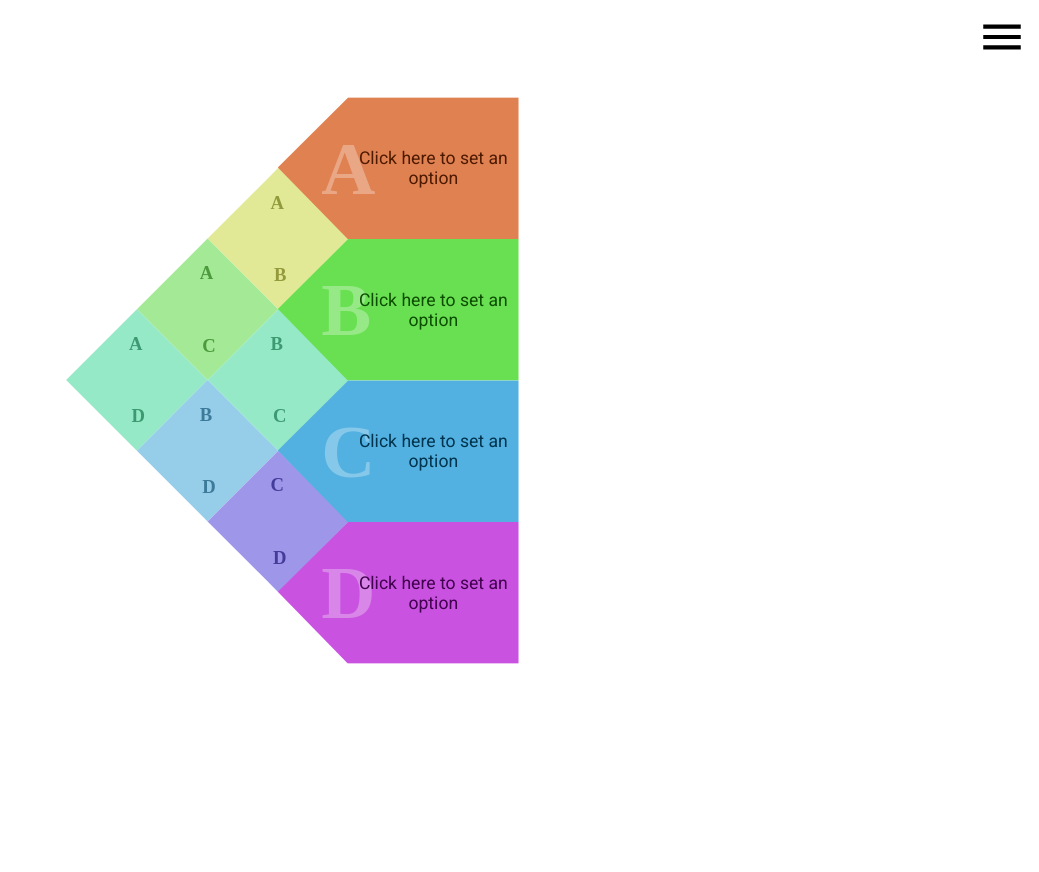
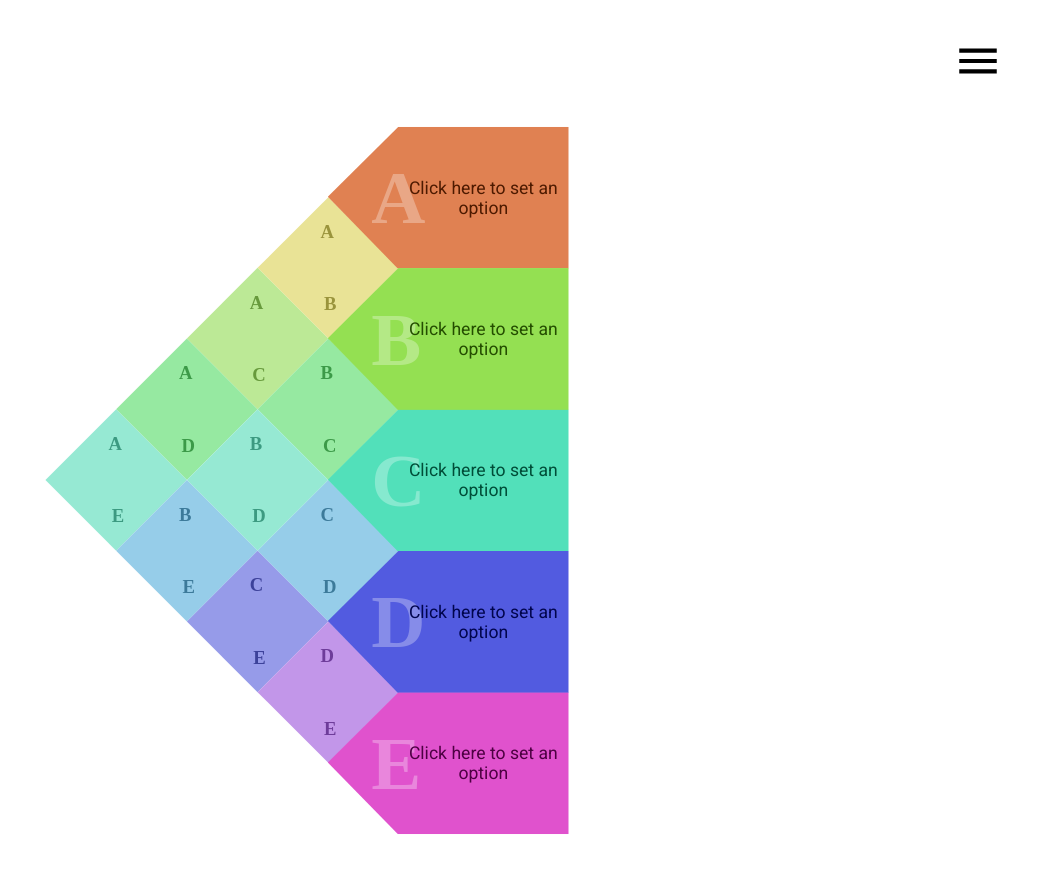
Before and after one commit to erinknowles0501/decision-pyramid, a Vue app: page / in a window 1280 px wide. Shown: the top 872 px of the page, without its empty margins (241-1280 px from the left). Before the commit the page ends 808 px from the top, so only its background shows below. Built offline with nearby package versions, Linux system fonts and the light colour scheme; a web font is replaced by a local one.

Commit message:
Adding new option+decisions works (except for hue). Add some styling.

```diff
--- a/src/App.vue
+++ b/src/App.vue
@@ -3,12 +3,7 @@
 		<OptionsMenu v-model="optionsNumber" />
 		<div id="app-wrap">
 			<div id="rotate-wrap">
-				<div
-					:style="
-						'position: relative; display: grid; grid-template-rows: 100px; grid-template-columns: ' +
-						'100px '.repeat(options.length)
-					"
-				>
+				<div :style="calcGridStyles">
 					<DecisionOption
 						v-for="option in options"
 						:key="`option-${option.id}`"
@@ -36,6 +31,17 @@
 				</div>
 			</div>
 		</div>
+
+		<!-- <div style="width: 100%; display: flex; position: absolute; top: 90vh">
+			<pre
+				>{{ options.length }}
+                {{ options }}</pre
+			>
+			<pre
+				>{{ decisions.length }}
+                {{ decisions }}</pre
+			>
+		</div> -->
 	</div>
 </template>
 
@@ -76,6 +82,12 @@ export default {
 			});
 			return votes;
 		},
+		calcGridStyles() {
+			return (
+				"position: relative; display: grid; grid-template-rows: 100px; grid-template-columns: " +
+				"100px ".repeat(this.options.length)
+			);
+		},
 	},
 	created() {
 		this.generateOptions();
@@ -83,11 +95,11 @@ export default {
 		this.generateColors();
 	},
 	methods: {
-		getNewOption(optionNumber) {
+		makeNewOption(optionNumber) {
 			return {
 				text: "Click here to set an option",
-				id: optionNumber,
-				letter: letters[optionNumber - 1],
+				id: optionNumber + 1,
+				letter: letters[optionNumber],
 				hsl: {},
 			};
 		},
@@ -96,16 +108,16 @@ export default {
 		},
 		generateOptions() {
 			let options = [];
-			for (var i = 1; i < this.optionsNumber; i++) {
-				// TODO: Blank option
-				options.push(this.getNewOption(i));
+			for (var i = 0; i < this.optionsNumber; i++) {
+				options.push(this.makeNewOption(i));
 			}
 			this.options = options;
 		},
 		addOption() {
 			let tempOptions = this.options;
-			tempOptions.push(this.getNewOption(this.optionsNumber));
+			tempOptions.push(this.makeNewOption(this.optionsNumber - 1));
 			this.options = tempOptions;
+			this.addNewDecisions();
 			this.generateColors();
 		},
 		generateColors() {
@@ -128,21 +140,37 @@ export default {
 			// keep doing this until second-last option (last option will have no matches)
 
 			// for Vue reactivity - instead of pushing directly to .decisions, set whole thing equal to this temp array.
-			let tmpDecisions = [];
+			let tempDecisions = [];
 
 			this.options.forEach((option) => {
-				let compareOptionI = this.options.indexOf(option) + 1;
+				let compareOptionIteration = this.options.indexOf(option) + 1;
 
-				while (compareOptionI < this.options.length) {
-					tmpDecisions.push({
+				while (compareOptionIteration < this.options.length) {
+					tempDecisions.push({
 						option1: option,
-						option2: this.options[compareOptionI],
+						option2: this.options[compareOptionIteration],
 						decision: null,
 					});
-					compareOptionI += 1;
+					compareOptionIteration += 1;
 				}
 			});
-			this.decisions = tmpDecisions;
+			this.decisions = tempDecisions;
+		},
+		addNewDecisions() {
+			let tempDecisions = JSON.parse(JSON.stringify(this.decisions)); // Simplest/solidest way to copy an object without reference (ie, so altering object 2 doesn't alter object 1..!)
+			const newOption = this.options[this.options.length - 1];
+
+			// create decision objects for each intersection between existing option and new option.
+			let compareOptionIteration = 0;
+			while (compareOptionIteration < newOption.id) {
+				tempDecisions.push({
+					option1: this.options[compareOptionIteration],
+					option2: newOption,
+					decision: null,
+				});
+				compareOptionIteration += 1;
+			}
+			this.decisions = tempDecisions;
 		},
 		generatePickerHighlights() {
 			// generate array of picker combos to highlight based on whether
@@ -206,7 +234,7 @@ body {
 #app-wrap {
 	position: absolute;
 	left: calc(50% - 250px);
-	top: calc(100px + 10vh);
+	top: calc(150px + 10vh);
 }
 
 #rotate-wrap {
--- a/src/components/OptionsMenu.vue
+++ b/src/components/OptionsMenu.vue
@@ -1,5 +1,6 @@
 <template>
 	<div class="options-wrap">
+		<div class="options-relative">
 			<div
 				:class="[
 					'options-menu-button',
@@ -9,15 +10,20 @@
 			>
 				<img src="../assets/md-hamburger.svg" height="50" width="50" />
 			</div>
-		<div :class="['options-menu', { 'options-menu-active': isMenuOpen }]">
+			<div
+				:class="['options-menu', { 'options-menu-active': isMenuOpen }]"
+			>
 				<img
 					class="menu-close-button"
 					src="../assets/md-close.svg"
-				height="50"
-				width="50"
+					height="35"
+					width="35"
 					@click="isMenuOpen = false"
 				/>
-			<button @click="localOptionsNumber++">Add option</button>
+				<button class="add-option-button" @click="localOptionsNumber++">
+					Add option
+				</button>
+			</div>
 		</div>
 	</div>
 </template>
@@ -54,6 +60,11 @@ export default {
 	right: 0;
 	padding: 3vh 3vh 0 0;
 	z-index: 10;
+}
+
+.options-relative {
+	position: relative;
+	padding: 3vh 3vh 0 0;
 	transition: all 0.3s;
 }
 
@@ -61,25 +72,30 @@ export default {
 	position: absolute;
 	top: 0;
 	right: 0;
-	padding: 12px;
+	padding: 0.75rem;
 	transition: inherit;
 	z-index: 5;
 }
 
 .options-menu-button:hover {
-	right: 10px;
+	transform: scale(1.1);
 }
 
 .options-button-active {
-	top: -50px;
+	top: -70px;
 	opacity: 0;
 }
 
 .options-menu {
+	position: absolute;
 	top: 100px;
 	right: 0;
 	transition: inherit;
 	opacity: 0;
+	width: 300px;
+	background: white;
+	border-left: 1px solid black;
+	padding: 1rem;
 }
 
 .options-menu-active {
@@ -88,14 +104,28 @@ export default {
 }
 
 .menu-close-button {
-	float: absolute;
+	position: absolute;
 	top: 0;
 	right: 0;
 	z-index: 6;
+	transition: inherit;
 }
 
 .menu-close-button:hover {
-	transition: inherit;
 	transform: scale(1.1);
 }
+
+.add-option-button {
+	font-family: "Roboto";
+	border: 0;
+	background: #e8e8e8;
+	color: #444444;
+	padding: 6px;
+	transition: inherit;
+}
+
+.add-option-button:hover {
+	background: #f2f2f2;
+	color: #999999;
+}
 </style>
```
Lines whose indentation alone changed are shown as unchanged.
